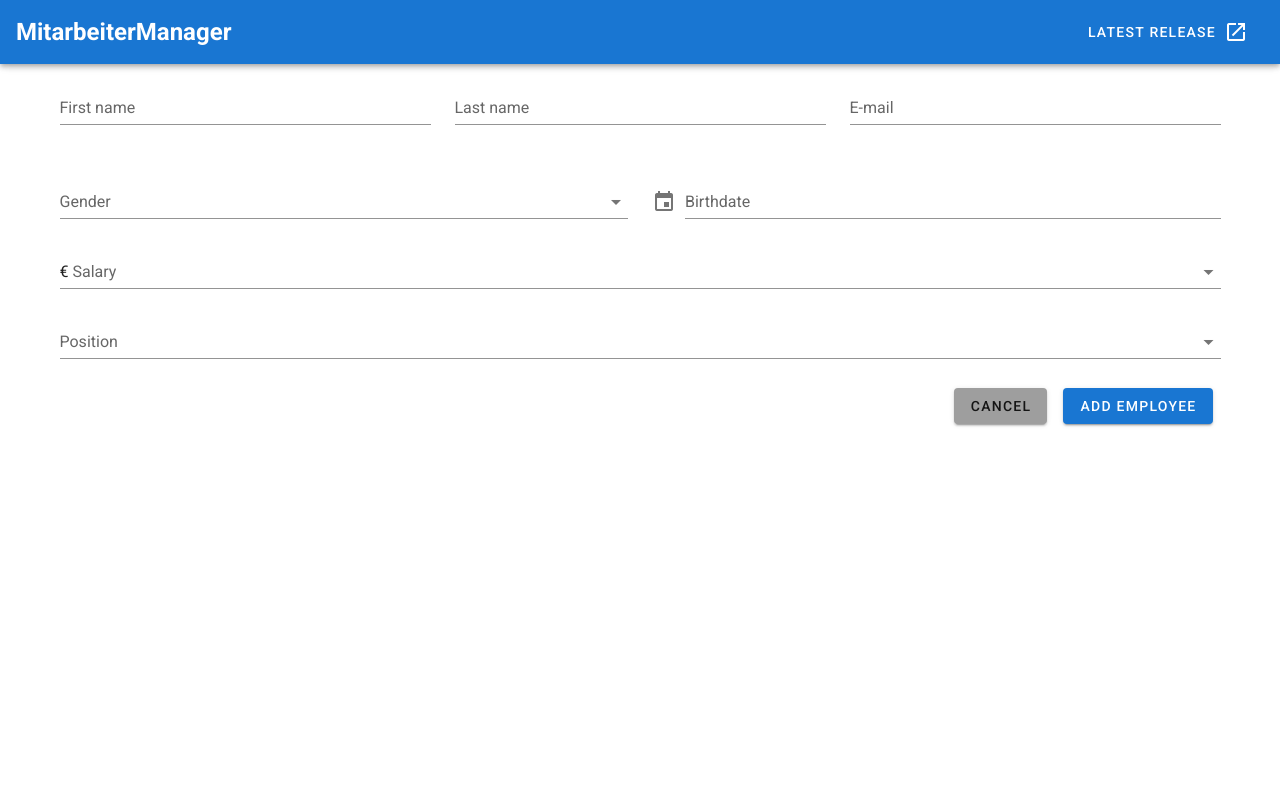
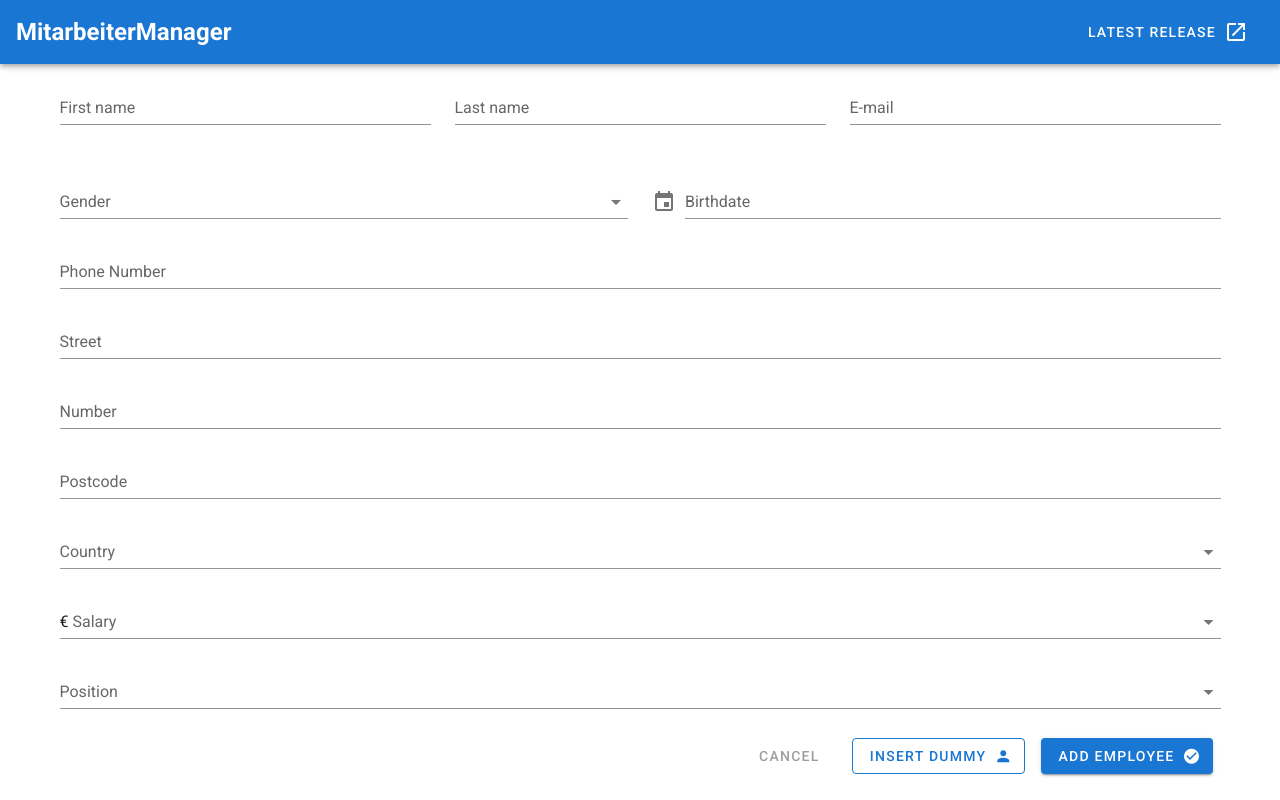
Before and after one commit to Yannik195/mitarbeitermanager-frontend, a Vue app: page /add in a window 1280 px wide. Built offline with nearby package versions, Linux system fonts and the light colour scheme.

Commit message:
add employee forms erweitert

```diff
--- a/src/sites/AddEmployee.vue
+++ b/src/sites/AddEmployee.vue
@@ -78,6 +78,20 @@
         </v-col>
       </v-row>
 
+      <!-- Phone -->
+      <v-text-field v-model="phone" label="Phone Number"></v-text-field>
+
+      <!-- Adress -->
+      <!-- Street -->
+      <v-text-field v-model="street" label="Street"> </v-text-field>
+      <!-- Number -->
+      <v-text-field v-model="number" label="Number"> </v-text-field>
+      <!-- Postcode -->
+      <v-text-field v-model="postcode" label="Postcode"> </v-text-field>
+      <!-- Country -->
+      <v-autocomplete v-model="country" label="Country" :items="countryList">
+      </v-autocomplete>
+
       <!-- //Salary -->
       <v-autocomplete
         v-model="salary"
@@ -113,11 +127,27 @@
               style="float: right"
             >
               Add Employee
+
+              <v-icon dark right> mdi-checkbox-marked-circle </v-icon>
             </v-btn>
           </router-link>
+
+          <!-- Insert Dummy Data -->
+          <v-btn
+            class="ma-2"
+            @click="insertDummyData"
+            color="primary"
+            style="float: right"
+            outlined
+          >
+            Insert Dummy
+
+            <v-icon dark right> mdi-account </v-icon>
+          </v-btn>
+
           <!-- Cancel -->
           <router-link to="/overview">
-            <v-btn class="ma-2" color="grey" style="float: right">
+            <v-btn class="ma-2" color="grey" style="float: right" text>
               Cancel
             </v-btn>
           </router-link>
@@ -148,8 +178,260 @@
     gender: null,
     activePicker: null,
     birthdate: null,
+    position: null,
     menu: false,
     employeesince: null,
+    countryList: [
+      "Afghanistan",
+      "Albania",
+      "Algeria",
+      "American Samoa",
+      "Andorra",
+      "Angola",
+      "Anguilla",
+      "Antarctica",
+      "Antigua and Barbuda",
+      "Argentina",
+      "Armenia",
+      "Aruba",
+      "Australia",
+      "Austria",
+      "Azerbaijan",
+      "Bahamas (the)",
+      "Bahrain",
+      "Bangladesh",
+      "Barbados",
+      "Belarus",
+      "Belgium",
+      "Belize",
+      "Benin",
+      "Bermuda",
+      "Bhutan",
+      "Bolivia (Plurinational State of)",
+      "Bonaire, Sint Eustatius and Saba",
+      "Bosnia and Herzegovina",
+      "Botswana",
+      "Bouvet Island",
+      "Brazil",
+      "British Indian Ocean Territory (the)",
+      "Brunei Darussalam",
+      "Bulgaria",
+      "Burkina Faso",
+      "Burundi",
+      "Cabo Verde",
+      "Cambodia",
+      "Cameroon",
+      "Canada",
+      "Cayman Islands (the)",
+      "Central African Republic (the)",
+      "Chad",
+      "Chile",
+      "China",
+      "Christmas Island",
+      "Cocos (Keeling) Islands (the)",
+      "Colombia",
+      "Comoros (the)",
+      "Congo (the Democratic Republic of the)",
+      "Congo (the)",
+      "Cook Islands (the)",
+      "Costa Rica",
+      "Croatia",
+      "Cuba",
+      "Curaçao",
+      "Cyprus",
+      "Czechia",
+      "Côte d'Ivoire",
+      "Denmark",
+      "Djibouti",
+      "Dominica",
+      "Dominican Republic (the)",
+      "Ecuador",
+      "Egypt",
+      "El Salvador",
+      "Equatorial Guinea",
+      "Eritrea",
+      "Estonia",
+      "Eswatini",
+      "Ethiopia",
+      "Falkland Islands (the) [Malvinas]",
+      "Faroe Islands (the)",
+      "Fiji",
+      "Finland",
+      "France",
+      "French Guiana",
+      "French Polynesia",
+      "French Southern Territories (the)",
+      "Gabon",
+      "Gambia (the)",
+      "Georgia",
+      "Germany",
+      "Ghana",
+      "Gibraltar",
+      "Greece",
+      "Greenland",
+      "Grenada",
+      "Guadeloupe",
+      "Guam",
+      "Guatemala",
+      "Guernsey",
+      "Guinea",
+      "Guinea-Bissau",
+      "Guyana",
+      "Haiti",
+      "Heard Island and McDonald Islands",
+      "Holy See (the)",
+      "Honduras",
+      "Hong Kong",
+      "Hungary",
+      "Iceland",
+      "India",
+      "Indonesia",
+      "Iran (Islamic Republic of)",
+      "Iraq",
+      "Ireland",
+      "Isle of Man",
+      "Israel",
+      "Italy",
+      "Jamaica",
+      "Japan",
+      "Jersey",
+      "Jordan",
+      "Kazakhstan",
+      "Kenya",
+      "Kiribati",
+      "Korea (the Democratic People's Republic of)",
+      "Korea (the Republic of)",
+      "Kuwait",
+      "Kyrgyzstan",
+      "Lao People's Democratic Republic (the)",
+      "Latvia",
+      "Lebanon",
+      "Lesotho",
+      "Liberia",
+      "Libya",
+      "Liechtenstein",
+      "Lithuania",
+      "Luxembourg",
+      "Macao",
+      "Madagascar",
+      "Malawi",
+      "Malaysia",
+      "Maldives",
+      "Mali",
+      "Malta",
+      "Marshall Islands (the)",
+      "Martinique",
+      "Mauritania",
+      "Mauritius",
+      "Mayotte",
+      "Mexico",
+      "Micronesia (Federated States of)",
+      "Moldova (the Republic of)",
+      "Monaco",
+      "Mongolia",
+      "Montenegro",
+      "Montserrat",
+      "Morocco",
+      "Mozambique",
+      "Myanmar",
+      "Namibia",
+      "Nauru",
+      "Nepal",
+      "Netherlands (the)",
+      "New Caledonia",
+      "New Zealand",
+      "Nicaragua",
+      "Niger (the)",
+      "Nigeria",
+      "Niue",
+      "Norfolk Island",
+      "Northern Mariana Islands (the)",
+      "Norway",
+      "Oman",
+      "Pakistan",
+      "Palau",
+      "Palestine, State of",
+      "Panama",
+      "Papua New Guinea",
+      "Paraguay",
+      "Peru",
+      "Philippines (the)",
+      "Pitcairn",
+      "Poland",
+      "Portugal",
+      "Puerto Rico",
+      "Qatar",
+      "Republic of North Macedonia",
+      "Romania",
+      "Russian Federation (the)",
+      "Rwanda",
+      "Réunion",
+      "Saint Barthélemy",
+      "Saint Helena, Ascension and Tristan da Cunha",
+      "Saint Kitts and Nevis",
+      "Saint Lucia",
+      "Saint Martin (French part)",
+      "Saint Pierre and Miquelon",
+      "Saint Vincent and the Grenadines",
+      "Samoa",
+      "San Marino",
+      "Sao Tome and Principe",
+      "Saudi Arabia",
+      "Senegal",
+      "Serbia",
+      "Seychelles",
+      "Sierra Leone",
+      "Singapore",
+      "Sint Maarten (Dutch part)",
+      "Slovakia",
+      "Slovenia",
+      "Solomon Islands",
+      "Somalia",
+      "South Africa",
+      "South Georgia and the South Sandwich Islands",
+      "South Sudan",
+      "Spain",
+      "Sri Lanka",
+      "Sudan (the)",
+      "Suriname",
+      "Svalbard and Jan Mayen",
+      "Sweden",
+      "Switzerland",
+      "Syrian Arab Republic",
+      "Taiwan",
+      "Tajikistan",
+      "Tanzania, United Republic of",
+      "Thailand",
+      "Timor-Leste",
+      "Togo",
+      "Tokelau",
+      "Tonga",
+      "Trinidad and Tobago",
+      "Tunisia",
+      "Turkey",
+      "Turkmenistan",
+      "Turks and Caicos Islands (the)",
+      "Tuvalu",
+      "Uganda",
+      "Ukraine",
+      "United Arab Emirates (the)",
+      "United Kingdom of Great Britain and Northern Ireland (the)",
+      "United States Minor Outlying Islands (the)",
+      "United States of America (the)",
+      "Uruguay",
+      "Uzbekistan",
+      "Vanuatu",
+      "Venezuela (Bolivarian Republic of)",
+      "Viet Nam",
+      "Virgin Islands (British)",
+      "Virgin Islands (U.S.)",
+      "Wallis and Futuna",
+      "Western Sahara",
+      "Yemen",
+      "Zambia",
+      "Zimbabwe",
+      "Åland Islands",
+    ],
   }),
   watch: {
     menu(val) {
@@ -183,6 +465,21 @@
           console.log(err);
         });
     },
+
+    insertDummyData: function () {
+      (this.firstname = "Yannik"),
+        (this.lastname = "Dummy"),
+        (this.email = "dummy@mail.com"),
+        (this.gender = "Male"),
+        (this.birthdate = new Date("1997-12-30")),
+        (this.salary = "10.000"),
+        (this.position = "Web Developer"),
+        (this.street = "Dummystreet"),
+        (this.number = 20),
+        (this.postcode = 70999),
+        (this.country = "Germany"),
+        (this.phone = 1234567);
+    },
   },
 };
 </script>
```
